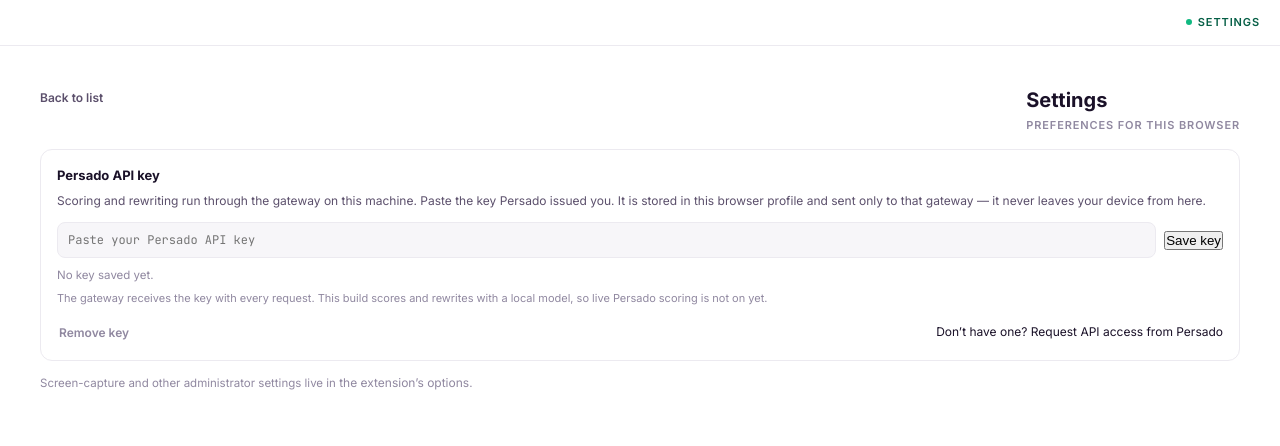
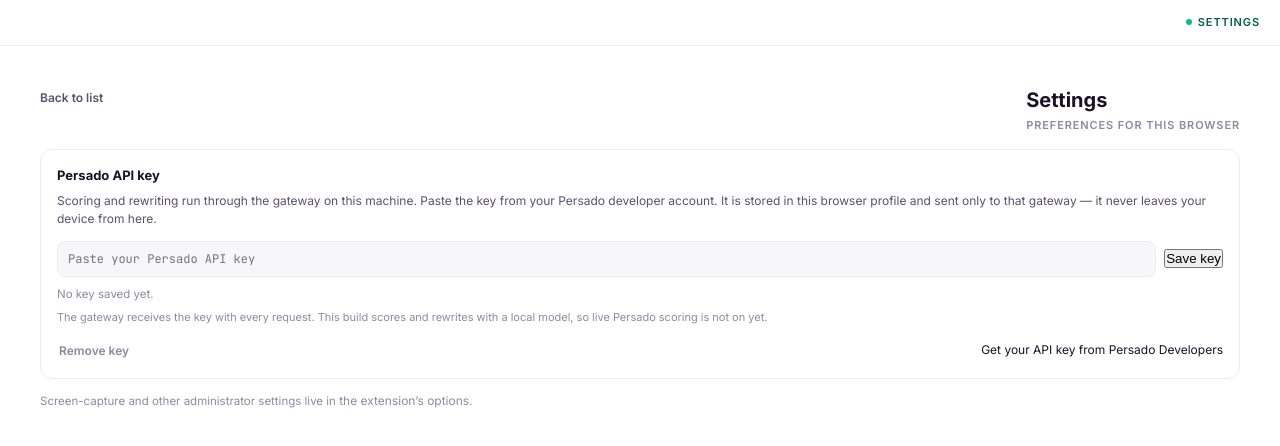
Before and after one commit to collinrnicholas/language-intelligence-layer, a website built with Vite: page extension/sidepanel.html in a window 1280 px wide. Both pictures are taken after a click on the button "Settings". Built offline with nearby package versions, Linux system fonts and the light colour scheme; some packages are replaced by stand-ins of ours; no server answers.

Commit message:
Point the API key link at the developer portal

```diff
--- a/extension/sidepanel.html
+++ b/extension/sidepanel.html
@@ -779,8 +779,8 @@
       <h2 class="set-h">Persado API key</h2>
       <p class="set-help">
         Scoring and rewriting run through the gateway on this machine. Paste the key
-        Persado issued you. It is stored in this browser profile and sent only to that
-        gateway — it never leaves your device from here.
+        from your Persado developer account. It is stored in this browser profile and
+        sent only to that gateway — it never leaves your device from here.
       </p>
       <div class="set-row">
         <input id="apiKeyInput" class="set-in" type="password" placeholder="Paste your Persado API key"
@@ -794,7 +794,7 @@
       </p>
       <div class="set-actions">
         <button class="btn-quiet" id="btnClearKey">Remove key</button>
-        <a class="set-link" id="linkGetKey" href="https://www.persado.com/api" target="_blank" rel="noopener noreferrer">Don’t have one? Request API access from Persado</a>
+        <a class="set-link" id="linkGetKey" href="https://api.persado.com/api/developers" target="_blank" rel="noopener noreferrer">Get your API key from Persado Developers</a>
       </div>
     </div>
 
```
Also changed, not shown: CHANGELOG.md, extension/manifest.json.
